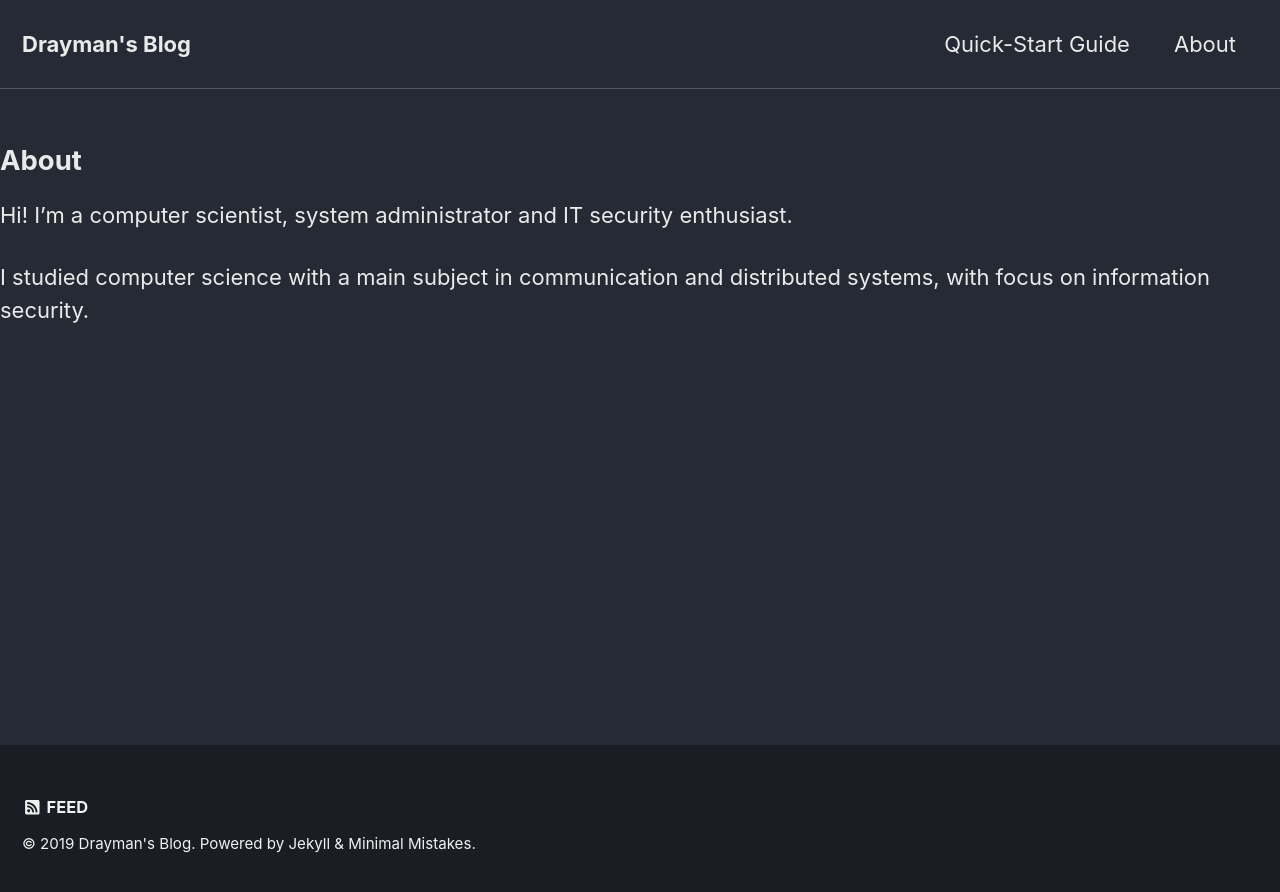
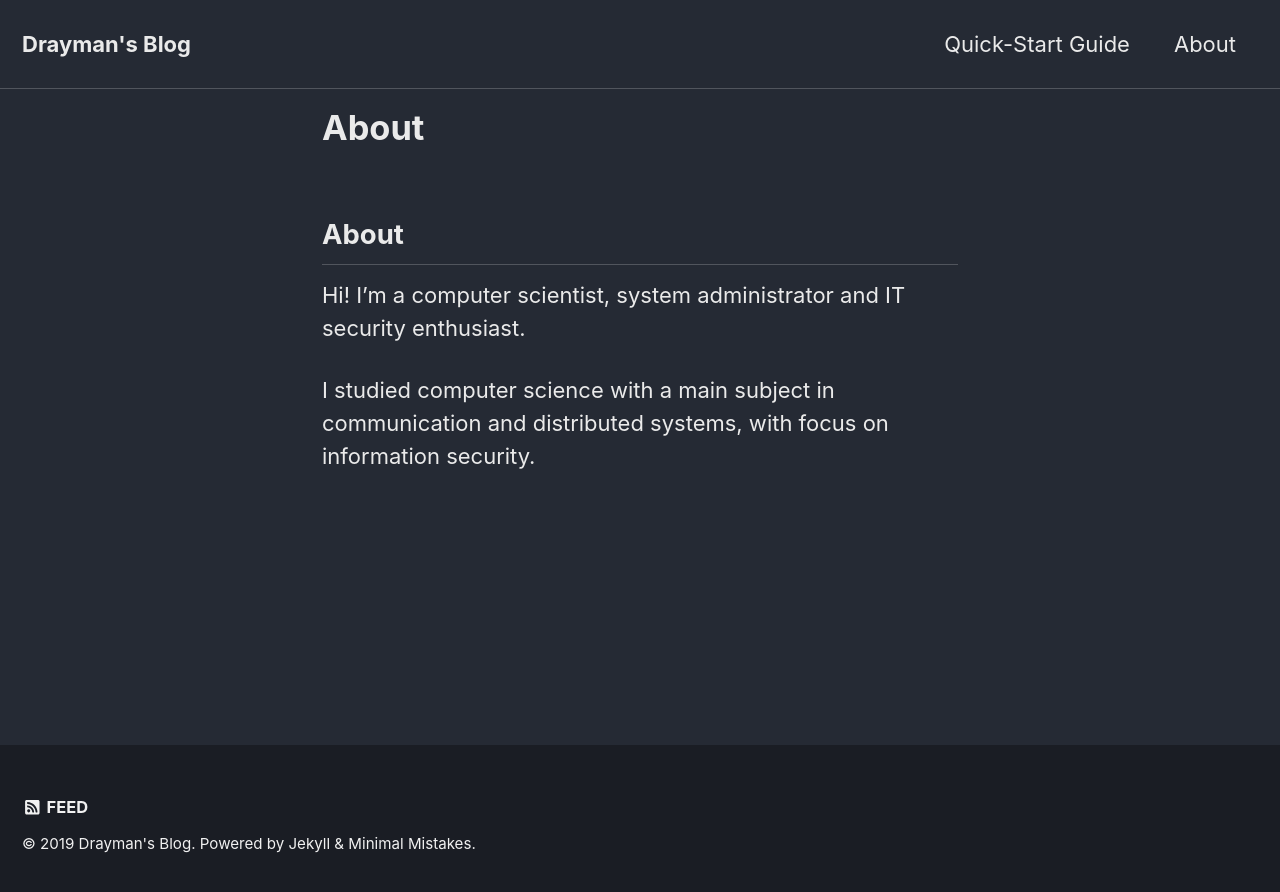
Before and after one commit to thedrayman/thedrayman.github.io, a Jekyll site: the page built from _pages/about.md, in a window 1280 px wide. Shown: the top 892 px of the page. Built offline with Jekyll 4.4.1, drawn with Linux system fonts in a browser that asks for light colours; cached includes are drawn as plain includes; nearby versions of some CDN libraries; our own code applies the rules of GitHub Pages for plain Markdown files.

Commit message:
add about

```diff
--- a/_pages/about.md
+++ b/_pages/about.md
@@ -1,3 +1,8 @@
+---
+layout: single
+title: About
+permalink: /about/
+---
 ## About
 Hi! I'm a computer scientist, system administrator and IT security enthusiast.
 
```
